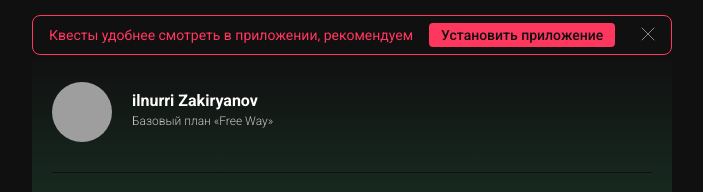
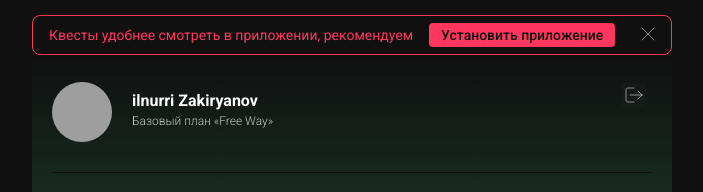
Before and after one commit to nanawebdev/quests-nuxt, a Nuxt app: page /profile in a window 1280 px wide. Shown: the top 192 px of the page, without its empty margins (288-991 px from the left). Built offline with nearby package versions, Linux system fonts and the light colour scheme; grey boxes are pictures that could not be loaded.

Commit message:
Добавила кнопку выхода и type button для кнопок

```diff
--- a/assets/scss/profile-page/profile-page.scss
+++ b/assets/scss/profile-page/profile-page.scss
@@ -17,7 +17,8 @@
 }
 
 .user-info {
-  display: flex;
+  display: grid;
+  grid-template-columns: max-content 1fr max-content;
 }
 
 .profile .divider {
@@ -148,6 +149,11 @@
   align-items: center;
 }
 
+.live-profile {
+  background-color: transparent;
+  border: none;
+}
+
 @media (max-width: 640px) {
   .profile .wrapper {
     padding: 0;
--- a/pages/notification.vue
+++ b/pages/notification.vue
@@ -8,7 +8,7 @@
         <a class="notification__link">
           <span>Установить приложение</span>
         </a>
-        <button class="notification__button">
+        <button class="notification__button" type="button">
           <svg width="14" height="14" fill="none" xmlns="http://www.w3.org/2000/svg"><path
             d="M1 1l12 12m0-12L1 13"
             stroke="#fff"
@@ -29,7 +29,7 @@
         <a class="notification__link">
           <span>Установить приложение</span>
         </a>
-        <button class="notification__button">
+        <button class="notification__button" type="button">
           <svg width="14" height="14" fill="none" xmlns="http://www.w3.org/2000/svg"><path
             d="M1 1l12 12m0-12L1 13"
             stroke="#fff"
@@ -50,7 +50,7 @@
         <a class="notification__link">
           <span>Установить приложение</span>
         </a>
-        <button class="notification__button">
+        <button class="notification__button" type="button">
           <svg width="14" height="14" fill="none" xmlns="http://www.w3.org/2000/svg"><path
             d="M1 1l12 12m0-12L1 13"
             stroke="#fff"
--- a/pages/profile.vue
+++ b/pages/profile.vue
@@ -15,6 +15,15 @@
             ilnurri Zakiryanov
           </h3>
           <span class="user-plan">Базовый план «Free Way»</span>
+        </div>
+
+        <div class="exit">
+          <button class="live-profile" type="button">
+            <svg width="24" height="24" viewBox="0 0 24 24" fill="none" xmlns="http://www.w3.org/2000/svg">
+              <rect width="24" height="24" fill="white" fill-opacity="0.01" />
+              <path d="M20 12H8M20 12L16 16M20 12L16 8M12 5H6C4.89543 5 4 5.89543 4 7V17C4 18.1046 4.89543 19 6 19H12" stroke="white" stroke-opacity="0.5" stroke-linecap="round" stroke-linejoin="round" />
+            </svg>
+          </button>
         </div>
       </div>
       <div class="cash-wrapper">
@@ -44,7 +53,7 @@
           Мои квесты
         </div>
         <div>
-          <button class="button-add">
+          <button class="button-add" type="button">
             <svg
               class="icon-plus"
               width="16"
```
Also changed, not shown: assets/images/croos-notification.svg (added), assets/images/exit.svg (added).
